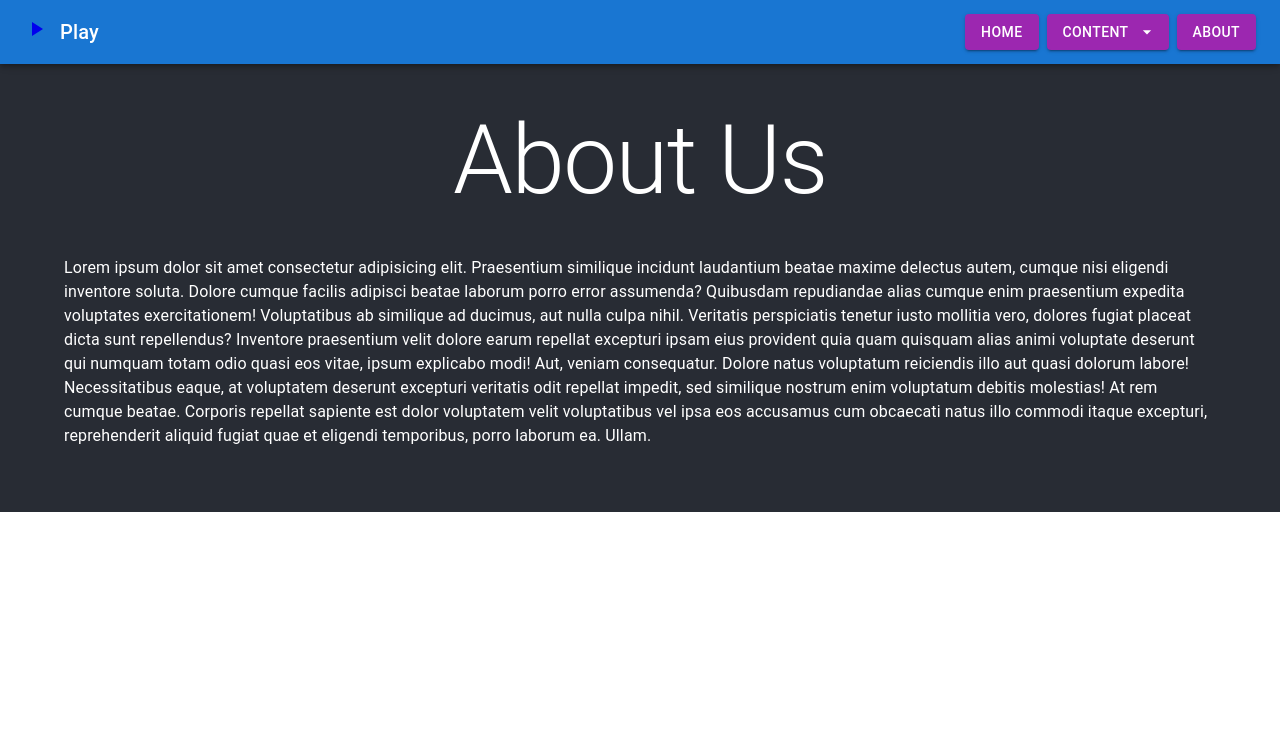
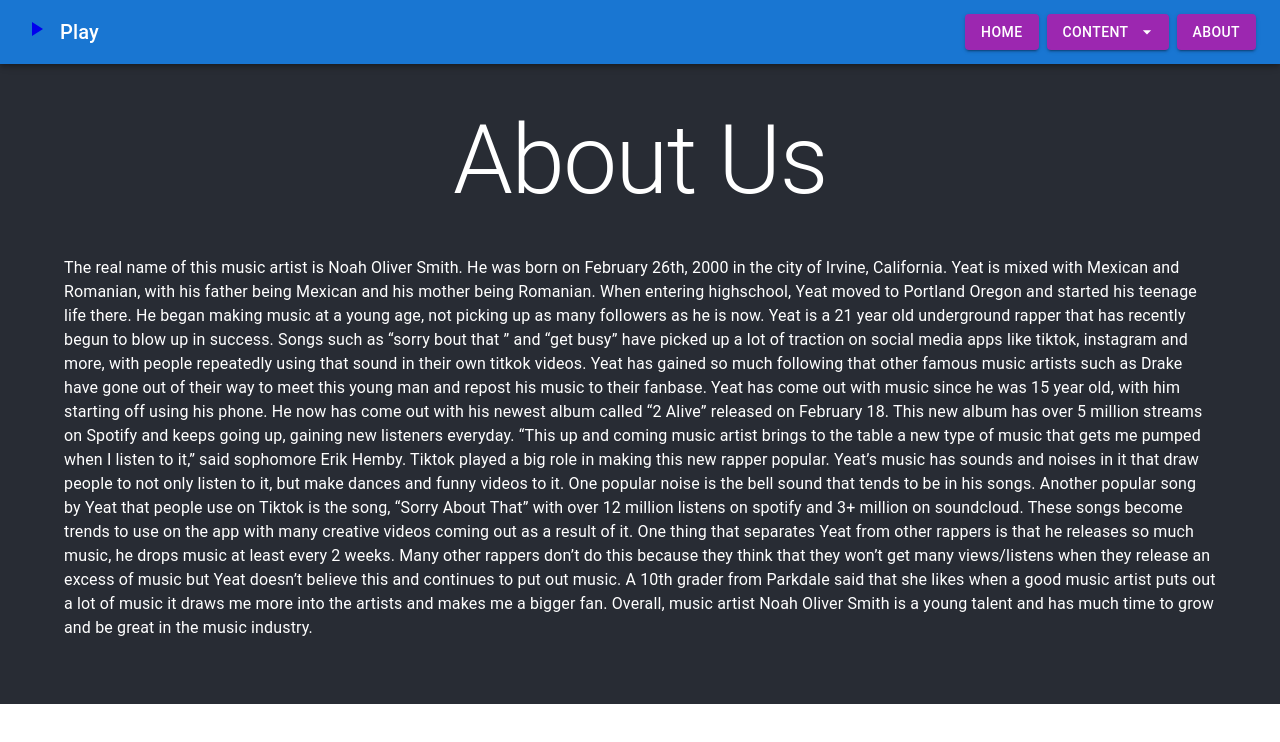
Before and after one commit to aris-vayas/phase-2-project, a React (Create React App) app: page /about in a window 1280 px wide. Shown: the top 742 px of the page. Built offline with nearby package versions, Linux system fonts and the light colour scheme; data requests are answered from the project's data file.

Commit message:
working page

```diff
--- a/db.json
+++ b/db.json
@@ -11,12 +11,12 @@
     },
     {
       "id": 2,
-      "title": "spotify Test",
+      "title": "Doubl",
       "thumbnail": "https://i0.wp.com/forbesloaded.com/wp-content/uploads/2022/04/5-23.jpg?w=640&ssl=1",
       "songlink": "https://forbesloaded.com/wp-content/uploads/2022/04/Yeat_-_Doubl__Forbesloaded.com.mp3",
       "creator": "yeat",
       "genre": "Rap",
-      "video": ""
+      "video": "https://www.youtube.com/watch?v=UWlGiFlVeus"
     },
     {
       "id": 3,
@@ -25,7 +25,7 @@
       "songlink": "https://forbesloaded.com/wp-content/uploads/2021/09/Yeat_-_Cmon_Forbesloaded.com.mp3",
       "creator": "Yeat",
       "genre": "Rap",
-      "video": ""
+      "video": "https://www.youtube.com/watch?v=E_GmzW__MRA"
     },
     {
       "id": 4,
@@ -43,7 +43,7 @@
       "songlink": "https://forbesloaded.com/wp-content/uploads/2021/09/Yeat_-_Factz_Forbesloaded.com.mp3",
       "creator": "Yeat",
       "genre": "Rap",
-      "video": ""
+      "video": "https://www.youtube.com/watch?v=I1hhFAByRvE"
     },
     {
       "id": 6,
@@ -52,7 +52,7 @@
       "songlink": "https://forbesloaded.com/wp-content/uploads/2022/04/Yeat_-_Luh_g_ek_Forbesloaded.com.mp3",
       "creator": "Yeat",
       "genre": "Rap",
-      "video": ""
+      "video": "https://www.youtube.com/watch?v=I1hhFAByRvE"
     },
     {
       "id": 7,
@@ -61,7 +61,7 @@
       "songlink": "https://forbesloaded.com/wp-content/uploads/2022/02/Yeat_-_Real_Six_Forbesloaded.com.mp3",
       "creator": "Yeat",
       "genre": "Rap",
-      "video": ""
+      "video": "https://www.youtube.com/watch?v=CH7WYHZF3Ho"
     },
     {
       "id": 8,
@@ -70,7 +70,7 @@
       "songlink": "https://forbesloaded.com/wp-content/uploads/2022/02/Yeat_-_Call_m__Forbesloaded.com.mp3",
       "creator": "Yeat",
       "genre": "Rap",
-      "video": ""
+      "video": "https://www.youtube.com/watch?v=Cu9fcqHabYk"
     },
     {
       "id": 9,
@@ -79,7 +79,7 @@
       "songlink": "https://forbesloaded.com/wp-content/uploads/2022/04/Yeat_-_On_th_Line_Forbesloaded.com.mp3",
       "creator": "Yeat",
       "genre": "Rap",
-      "video": ""
+      "video": "https://www.youtube.com/watch?v=QfKBrsRBncI"
     },
     {
       "id": 10,
@@ -88,7 +88,7 @@
       "songlink": "https://forbesloaded.com/wp-content/uploads/2021/09/Yeat_-_Callin_M__Forbesloaded.com.mp3",
       "creator": "Yeat",
       "genre": "Rap",
-      "video": ""
+      "video": "https://www.youtube.com/watch?v=Beuk-Y7fp34"
     },
     {
       "id": 11,
@@ -97,7 +97,7 @@
       "songlink": "https://forbesloaded.com/wp-content/uploads/2021/09/Yeat_-_Bak_on_m_Forbesloaded.com.mp3",
       "creator": "Yeat",
       "genre": "Rap",
-      "video": ""
+      "video": "https://www.youtube.com/watch?v=C2Iwrg51U8o"
     },
     {
       "id": 12,
@@ -106,7 +106,7 @@
       "songlink": "https://forbesloaded.com/wp-content/uploads/2022/02/Yeat_-_Nvr_Again_Forbesloaded.com.mp3",
       "creator": "Yeat",
       "genre": "Rap",
-      "video": ""
+      "video": "https://www.youtube.com/watch?v=fnJZZ2pG7w8"
     },
     {
       "id": 13,
@@ -115,7 +115,7 @@
       "songlink": "https://forbesloaded.com/wp-content/uploads/2022/04/Yeat_-_Kant_Relax_Forbesloaded.com.mp3",
       "creator": "Yeat",
       "genre": "Rap",
-      "video": ""
+      "video": "https://www.youtube.com/watch?v=tuAqQ0_v2WU"
     },
     {
       "title": "",
--- a/src/Components/About.jsx
+++ b/src/Components/About.jsx
@@ -14,24 +14,17 @@ const About = () => {
           <br></br>
           <br></br>
           <Typography variant="body1">
-            Lorem ipsum dolor sit amet consectetur adipisicing elit. Praesentium
-            similique incidunt laudantium beatae maxime delectus autem, cumque
-            nisi eligendi inventore soluta. Dolore cumque facilis adipisci
-            beatae laborum porro error assumenda? Quibusdam repudiandae alias
-            cumque enim praesentium expedita voluptates exercitationem!
-            Voluptatibus ab similique ad ducimus, aut nulla culpa nihil.
-            Veritatis perspiciatis tenetur iusto mollitia vero, dolores fugiat
-            placeat dicta sunt repellendus? Inventore praesentium velit dolore
-            earum repellat excepturi ipsam eius provident quia quam quisquam
-            alias animi voluptate deserunt qui numquam totam odio quasi eos
-            vitae, ipsum explicabo modi! Aut, veniam consequatur. Dolore natus
-            voluptatum reiciendis illo aut quasi dolorum labore! Necessitatibus
-            eaque, at voluptatem deserunt excepturi veritatis odit repellat
-            impedit, sed similique nostrum enim voluptatum debitis molestias! At
-            rem cumque beatae. Corporis repellat sapiente est dolor voluptatem
-            velit voluptatibus vel ipsa eos accusamus cum obcaecati natus illo
-            commodi itaque excepturi, reprehenderit aliquid fugiat quae et
-            eligendi temporibus, porro laborum ea. Ullam.
+          The real name of this music artist is Noah Oliver Smith. He was born on February 26th, 2000 in the city of Irvine, California. Yeat is mixed with Mexican and Romanian, with his father being Mexican and his mother being Romanian. When entering highschool, Yeat moved to Portland Oregon and started his teenage life there. He began making music at a young age, not picking up as many followers as he is now.
+
+Yeat is a 21 year old underground rapper that has recently begun to blow up in success. Songs such as “sorry bout that ” and “get busy” have picked up a lot of traction on social media apps like tiktok, instagram and more, with people repeatedly using that sound in their own titkok videos. Yeat has gained so much  following that other famous music artists such as Drake have gone out of their way to meet this young man and repost his music to their fanbase.
+
+Yeat has come out with music since he was 15 year old, with him starting off using his phone. He now has come out with his newest album called “2 Alive” released on February 18. This new album has over 5 million streams on Spotify and keeps going up, gaining new listeners everyday.
+
+“This up and coming music artist brings to the table a new type of music that gets me pumped when I listen to it,” said sophomore Erik Hemby.
+
+Tiktok played a big role in making this new rapper popular. Yeat’s music has sounds and noises in it that draw people to not only listen to it, but make dances and funny videos to it. One popular noise is the bell sound that tends to be in his songs. Another popular song by Yeat that people use on Tiktok is the song, “Sorry About That” with over 12 million listens on spotify and 3+ million on soundcloud. These songs become trends to use on the app with many creative videos coming out as a result of it. One thing that separates Yeat from other rappers is that he releases so much music, he drops music at least every 2 weeks. Many other rappers don’t do this because they think that they won’t get many views/listens when they release an excess of music but Yeat doesn’t believe this and continues to put out music. A 10th grader from Parkdale said that she likes when a good music artist puts out a lot of music it draws me more into the artists and makes me a bigger fan.
+
+Overall, music artist Noah Oliver Smith is a young talent and has much time to grow and be great in the music industry.
           </Typography>
         </div>
       </div>
--- a/src/Components/Videos.jsx
+++ b/src/Components/Videos.jsx
@@ -1,25 +1,21 @@
 import NavBar from "./NavBar";
 import SongSubmission from "./SongSubmission";
 import { SwiperSlide } from "swiper/react";
-import { Typography } from "@mui/material";
+import { Typography } from "@mui/material"
+import ReactPlayer from "react-player"
 const Videos = ({ songs, getMusic }) => {
   const SwiperCard = songs.map((item) => {
-    if (item.thumbnail === "") {
-      return;
-    }
+
     return (
       <SwiperSlide key={item.id}>
         <div>
-          {item.thumbnail === "" ? (
-            <p>No Image</p>
-          ) : (
-            <img className={"images"} src={item.thumbnail}></img>
-          )}
+
+            <ReactPlayer  url={item.video}/>
 
           <Typography variant="h6" align="center">
             "{item.title}" by {item.creator}
           </Typography>
-          <audio controls src={item.songlink}></audio>
+          {/* <audio controls src={item.songlink}></audio> */}
         </div>
       </SwiperSlide>
     );
```
